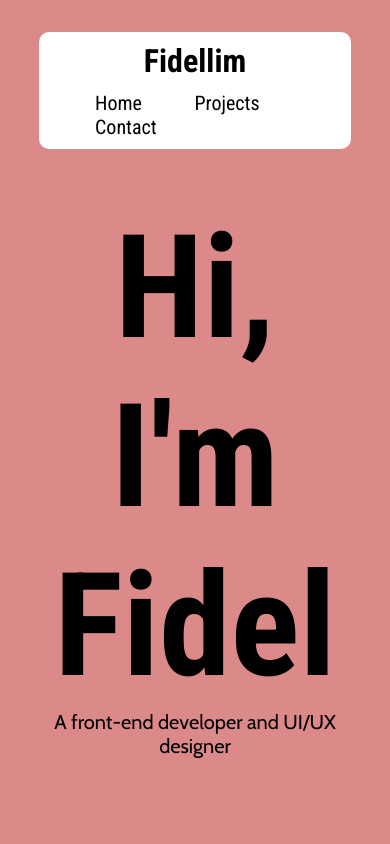
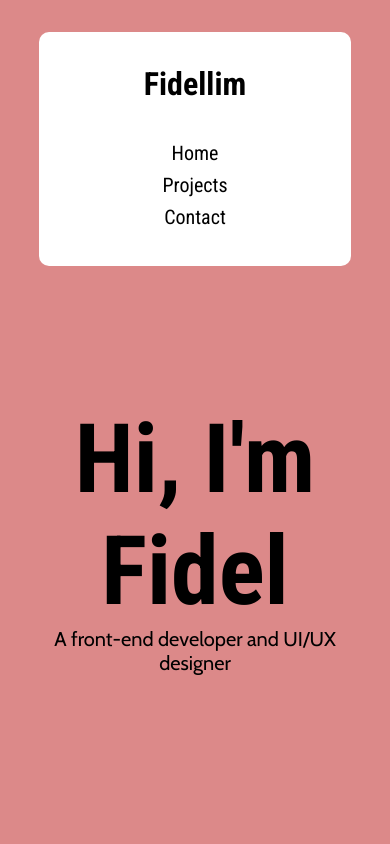
Before and after one commit to fidellim/Personal-Portfolio, a plain HTML site: page index.html in a window 390 px wide. Shown: the top 844 px of the page. Drawn offline with nearby package versions, Linux system fonts and the light colour scheme.

Commit message:
update responsiveness on mobile

```diff
--- a/css/index.css
+++ b/css/index.css
@@ -189,3 +189,23 @@ h3 {
 		margin: 0.75rem 0;
 	}
 }
+
+@media (max-width: 520px) {
+	#navbar {
+		height: 30%;
+	}
+
+	.header-body {
+		height: 70%;
+	}
+
+	ul li {
+		display: block;
+		text-align: center;
+		padding: 0.25rem 0;
+	}
+
+	h1 {
+		font-size: 6rem;
+	}
+}
```
